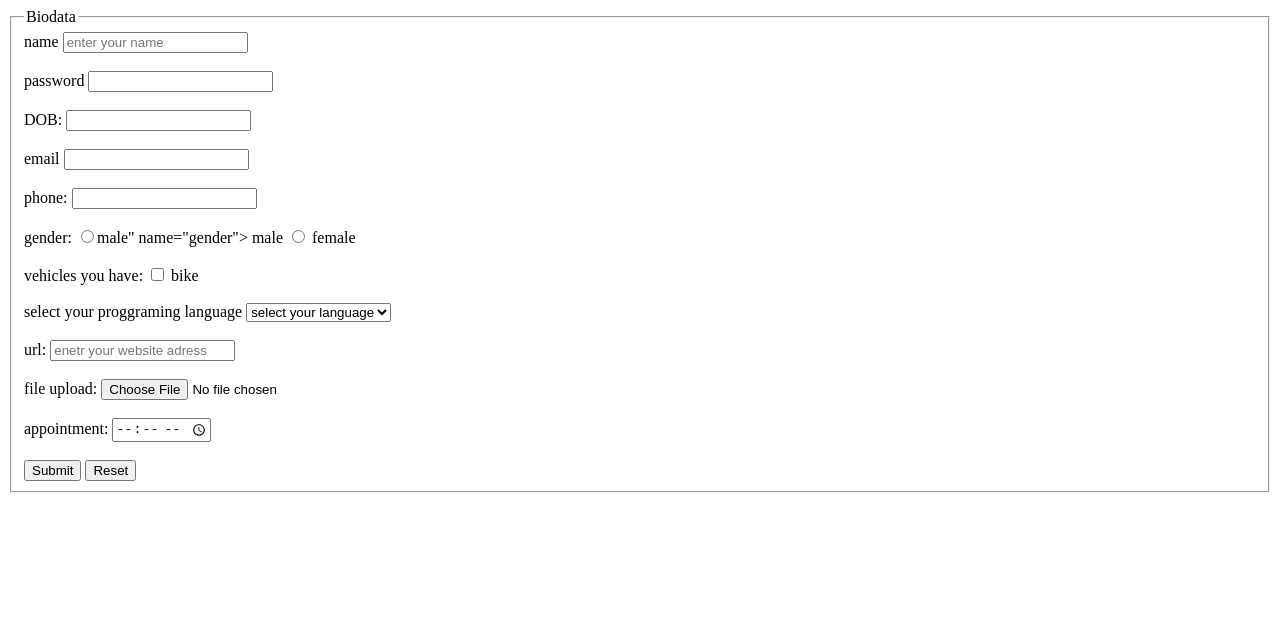
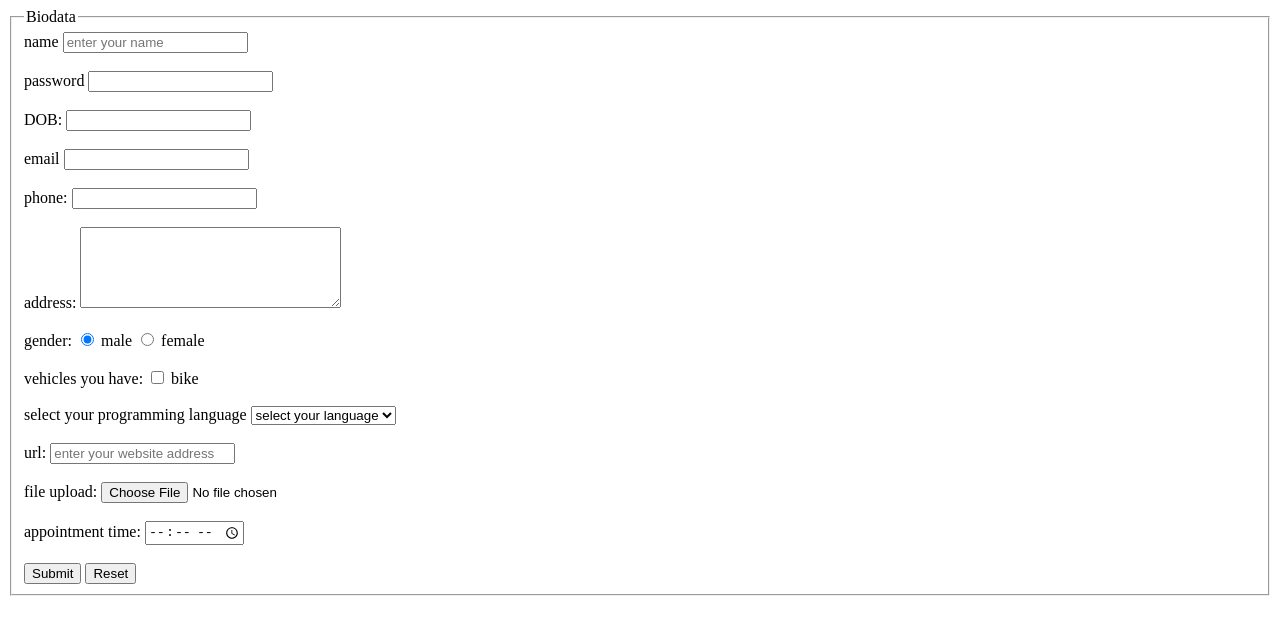
Before and after one commit to singhaaradhya/HTML--CSE-11, a plain HTML site: page Form.html in a window 1280 px wide. Drawn offline with Linux system fonts and the light colour scheme.

Commit message:
moved form and response file to main folder

```diff
--- a/Web Assignment/Class/Form.html
+++ b/Form.html
@@ -3,7 +3,7 @@
 <head>
     <meta charset="UTF-8">
     <meta name="viewport" content="width=device-width, initial-scale=1.0">
-    <title>Document</title>
+    <title>Biodata Form</title>
 </head>
 <body>
     <form action="./Response.HTML" name="Biodata" target="_blank" method="get">
@@ -12,36 +12,38 @@
             <label for="name" >name</label>
             <input type="text" id="name" name="name" placeholder="enter your name" required>
             <br><br>
-            <label for="pass">password</label>
+            <label for="password">password</label>
             <input type="password" id="password" name="password" required>
             <br><br>
             <label for="dob">DOB:</label>
-            <input type="dob" id="dob" name="dob" required>
+            <input type="data" id="dob" name="dob" required>
             <br><br>
-            <lable type="email">email</lable>
+            <label type="email">email</label>
             <input type="email" id="email" name="email" required>
             <br><br>
-            <lable for="tel">phone:</lable>
+            <label for="tel">phone:</label>
             <input type="tel" id="tel" name="tel" required>
             <br><br>
-            <lable for="gender">gender:</lable>
-            <input type="radio">male" name="gender">
+            <label for="add">address:</label>
+            <textarea name="address" id="add" rows="5" cols="30"></textarea>
+            <br><br>
+            <label for="gender">gender:</label>
+            <input type="radio" id="male" name="gender" checked>
             <label for="male">male</label>
             <input type="radio" id="female" name="gender">
-            <lable for="female">female</lable>
+            <label for="female">female</label>
             <br><br>
             <label for="check">vehicles you have:</label>
-            <input type="checkbox" id="check" name="vehicles">
+            <input type="checkbox" id="bike" name="vehicles">
             <label for="check">bike</label>
             <br><br>
-            <label for="select">select your proggraming language</label>
+            <label for="select">select your programming language</label>
             <select name="select" id="select">
             <option>select your language </option>
-           <optgroup label="proggraming language">
+           <optgroup label="programming language">
                 <option value="c++">c++</option>
                 <option value="python">python</option>
                 </optgroup>
-            </optgroup>
             <optgroup label="frontend technologies">
                 <option value="html">html</option>
                 <option value="java">java</option>
@@ -51,12 +53,12 @@
             </select>
             <br><br>
             <label for="url">url:</label>
-            <input type="url" id="url" placeholder="enetr your website adress">
+            <input type="url" id="url" placeholder="enter your website address">
             <br><br>
             <lable for="file">file upload:</lable>
             <input type="file" id="file" name="file" required>
             <br><br>
-            <lable for="appoint">appointment:</lable>
+            <label for="appoint">appointment time:</label>
             <input type="time" name="appoint" id="appoint" required>
             <br><br>
             <input type="submit">
```
Also changed, not shown: Response.HTML (added), Web Assignment/Class/Response.HTML (deleted).
